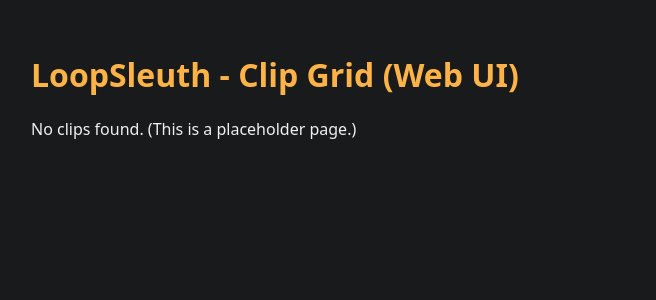
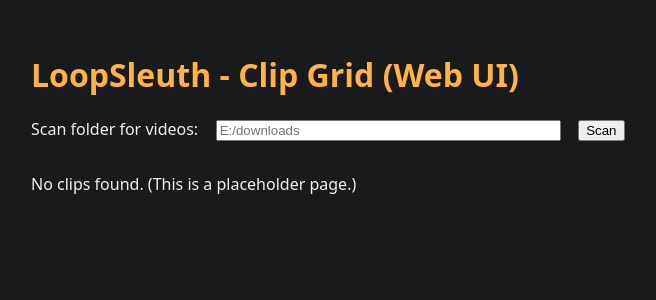
Before and after one commit to stimutak/loopsleuth, a FastAPI app: template src/loopsleuth/web/templates/grid.html in a window 1280 px wide. Shown: the top 300 px of the page, without its empty margins (1-657 px from the left). Run offline with FastAPI, Linux system fonts and the light colour scheme; the template is opened without the code that fills it, so the values that code supplies are empty; some libraries are stand-ins or nearby versions.

Commit message:
Web UI: Add folder scan form. User can enter a folder path to scan for videos, which are ingested and shown in the grid. [web-migration]

```diff
--- a/src/loopsleuth/web/app.py
+++ b/src/loopsleuth/web/app.py
@@ -5,8 +5,8 @@ LoopSleuth Web Frontend (FastAPI)
 - Will support video playback, tagging, starring, and export
 - Uses Jinja2 templates and static files
 """
-from fastapi import FastAPI, Request, HTTPException
-from fastapi.responses import HTMLResponse, FileResponse
+from fastapi import FastAPI, Request, HTTPException, Form
+from fastapi.responses import HTMLResponse, FileResponse, RedirectResponse
 from fastapi.staticfiles import StaticFiles
 from fastapi.templating import Jinja2Templates
 from pathlib import Path
@@ -14,6 +14,7 @@ import sys
 sys.path.append(str((Path(__file__).parent.parent.parent).resolve()))  # Ensure src/ is importable
 from loopsleuth.db import get_db_connection, DEFAULT_DB_PATH
 from urllib.parse import unquote
+from loopsleuth.scanner import ingest_directory
 
 # --- App setup ---
 # For development/demo: use the test DB with clips
@@ -118,5 +119,17 @@ def serve_video(filename: str):
         return FileResponse("404.mp4", status_code=404)  # Optionally serve a placeholder
     return FileResponse(file_path)
 
+@app.post("/scan_folder")
+def scan_folder(folder_path: str = Form(...)):
+    """
+    Scan the given folder for videos and ingest them into the DB.
+    Redirects back to the grid after completion.
+    """
+    try:
+        ingest_directory(Path(folder_path), db_path=DEFAULT_DB_PATH)
+    except Exception as e:
+        print(f"[Error] Scanning folder {folder_path}: {e}")
+    return RedirectResponse(url="/", status_code=303)
+
 # TODO: Add API endpoints for clips, tagging, starring, etc.
 # TODO: Add video playback route
--- a/src/loopsleuth/web/templates/grid.html
+++ b/src/loopsleuth/web/templates/grid.html
@@ -12,6 +12,11 @@ LoopSleuth Web: Grid View Template
 </head>
 <body>
     <h1>LoopSleuth - Clip Grid (Web UI)</h1>
+    <form method="post" action="/scan_folder" style="margin-bottom:2em;">
+        <label for="folder_path">Scan folder for videos:</label>
+        <input type="text" id="folder_path" name="folder_path" placeholder="E:/downloads" size="40" required style="margin:0 1em;" />
+        <button type="submit">Scan</button>
+    </form>
     {% if clips %}
         <div class="grid">
             {% for clip in clips %}
```
